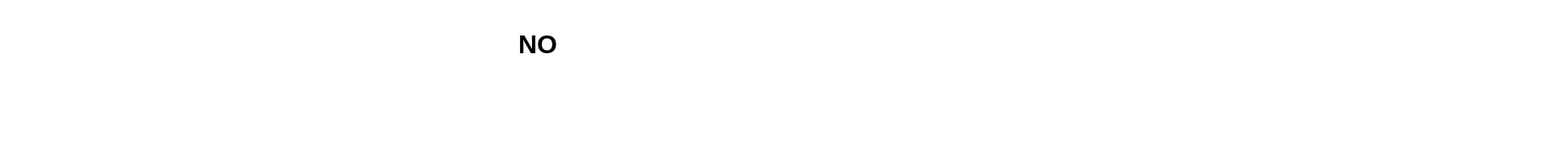
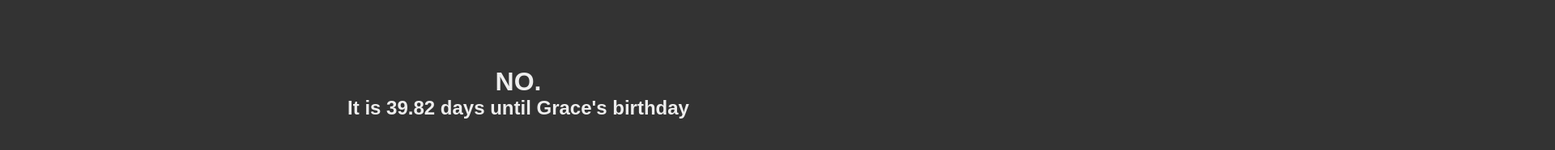
Before and after one commit to bry-an/countdown-site, a website: page index.html in a window 1280 px wide. Shown: the whole page at 81% size, 1920 px wide, since content can reach past the window. Drawn offline with Linux system fonts and the light colour scheme.

Commit message:
add rudimentary date countdown

```diff
--- a/index.html
+++ b/index.html
@@ -7,9 +7,14 @@
     <title>Is It Grace's Birthday?</title>
 </head>
 <body>
-    <h1 class='no'>NO</h1>
+    <div id="main">
+    <h1 class='no'>NO.</h1>
 
-    <script src="./index.js"></script>
+    <h2>It is <span id="days"></span> days until Grace's birthday</h2>
+    <div id="date"></div>
+</div>
+
+    <script src="./index.js" type="module"></script>
     <link rel="stylesheet" href="./styles.css">
 </body>
 </html>
--- a/index.js
+++ b/index.js
@@ -1 +1,13 @@
-console.log('HI!')
+
+
+const timeUntilGracesBirthday = () => {
+    const today = new Date();
+    const gracesBday = new Date('2/21/2020');
+    const milliseconds = gracesBday - today;
+    const millsInADay = 86400000;
+    const days = (milliseconds/millsInADay).toFixed(2)
+
+    return days;
+}
+
+document.getElementById('days').innerHTML = timeUntilGracesBirthday()
--- a/package.json
+++ b/package.json
@@ -15,5 +15,8 @@
   "bugs": {
     "url": "https://github.com/bry-an/countdown-site/issues"
   },
-  "homepage": "https://github.com/bry-an/countdown-site#readme"
+  "homepage": "https://github.com/bry-an/countdown-site#readme",
+  "dependencies": {
+    "date-fns": "^2.9.0"
+  }
 }
--- a/styles.css
+++ b/styles.css
@@ -8,8 +8,12 @@ body {
     height: 100vh;
     overflow: hidden;
     font-family: sans-serif;
+    background: #333;
 }
 
-.no {
-    transform: translate(50%, 100%)
+#main {
+    text-align: center;
+    margin-top: 50px;
+    transform: translate(0, 50%);
+    color: #eee;
 }
```
Also changed, not shown: 1 other file.
